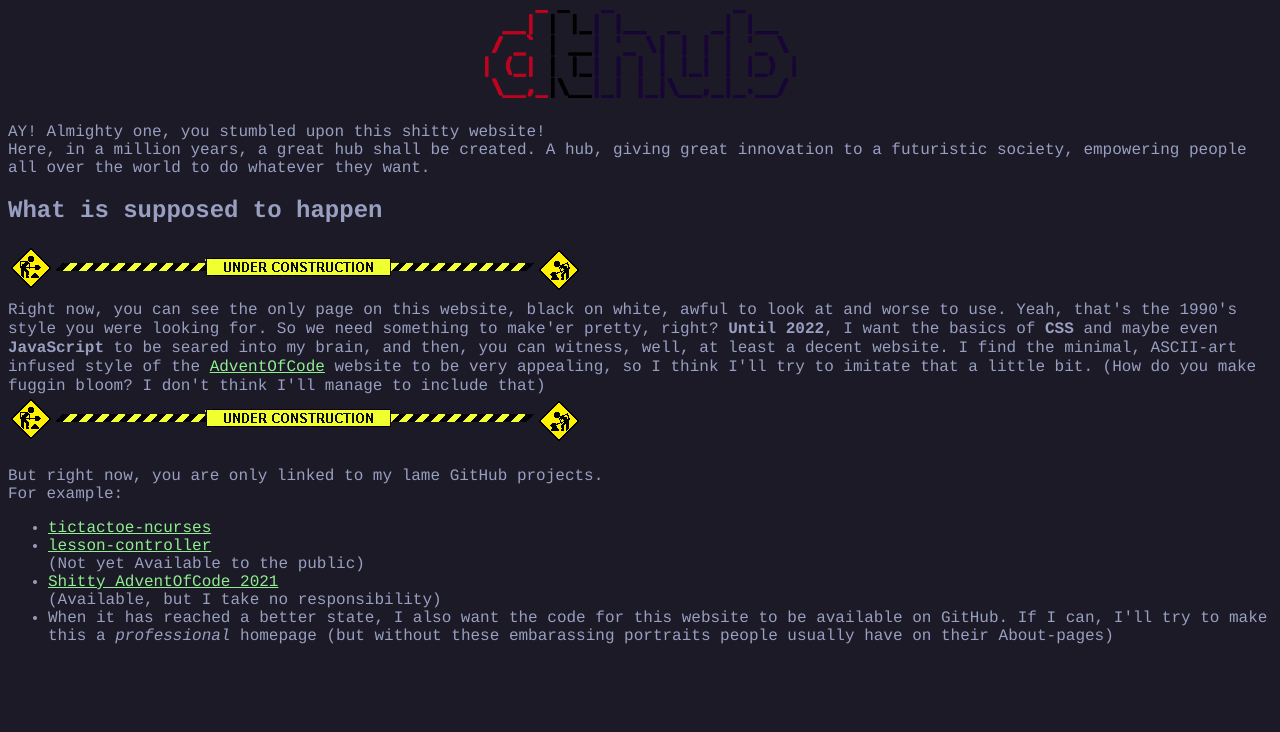
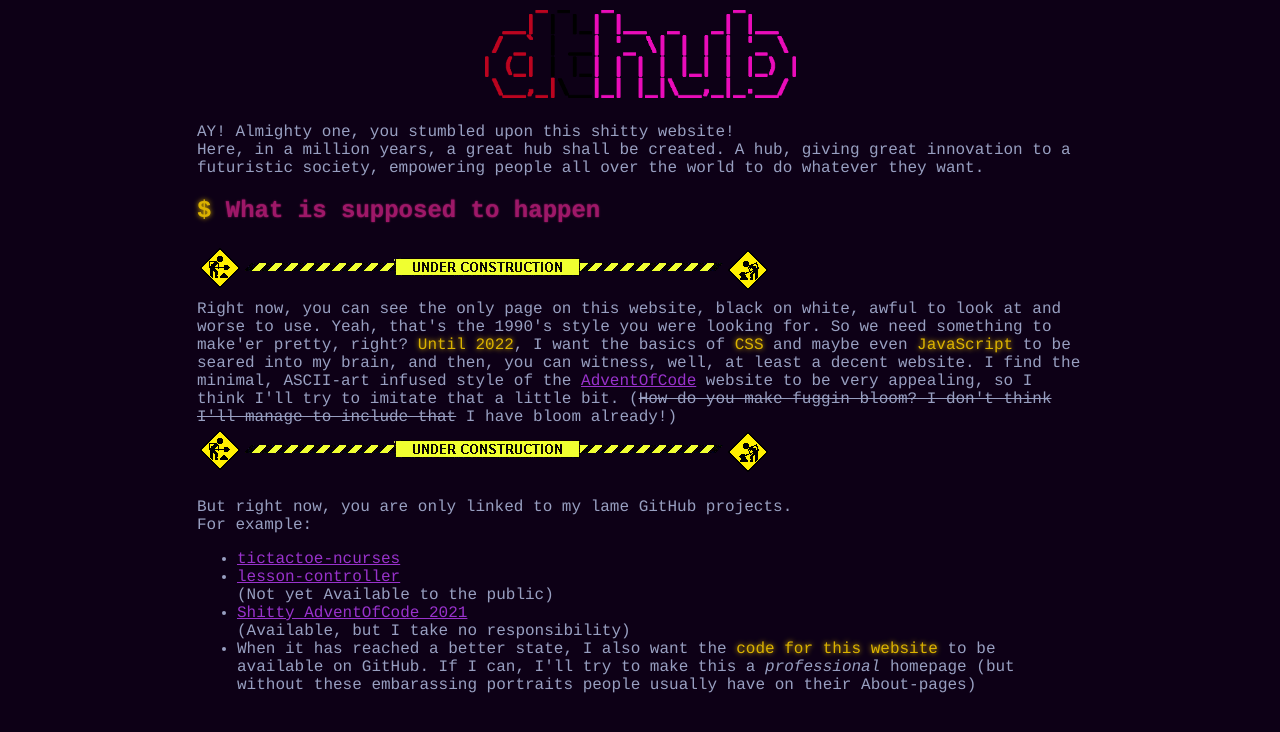
Before and after one commit to Dangertech/dthub, a PHP site: page / in a window 1280 px wide. Shown: the top 732 px of the page. Run offline with PHP 8.4, Linux system fonts and the light colour scheme.

Commit message:
Added glow and changed general appearance

```diff
--- a/index.html
+++ b/index.html
@@ -8,37 +8,37 @@
 	<body>
 		<! Obligatory courier font>
 		<font face="courier">
-		<div>
-			<img class="marginauto" src="source_imgs/dthublogo.png" width=311 height=88 align="middle">
-		</div>
-		<p>
+
+		<img class="marginauto glow" src="source_imgs/dthublogo.png" width=311 height=88 align="middle">
+
+		<p class="center">
 			AY! Almighty one, you stumbled upon this shitty website!
 			<br>
 			Here, in a million years, a great hub shall be created. A hub,
 			giving great innovation to a futuristic society, empowering people
 			all over the world to do whatever they want.
 		</p>
-		<! Under construction explanation >
-		<p>
-			<h2>What is supposed to happen</h2>
+
+		<h2 class="center hover"><gl>$</gl> What is supposed to happen</h2>
+		<p class="center">
 			<img src="source_imgs/under_construction.gif" alt="I swear, I'm working so hard right now...">
 			<br>
 			Right now, you can see the only page on this website, black on white, awful to look at
 			and worse to use. Yeah, that's the 1990's style you were looking for. So we need something
-			to make'er pretty, right? <b>Until 2022</b>, I want the basics of <b>CSS</b> and
-			maybe even <b>JavaScript</b> to be seared into my brain, and then, you can witness, well,
+			to make'er pretty, right? <gl>Until 2022</gl>, I want the basics of <gl>CSS</gl> and
+			maybe even <gl>JavaScript</gl> to be seared into my brain, and then, you can witness, well,
 			at least a decent website. I find the minimal, ASCII-art infused style of the
 			<a href="https://adventofcode.com">AdventOfCode</a> website to be very appealing, so
-			I think I'll try to imitate that a little bit. (How do you make fuggin bloom? I don't
-			think I'll manage to include that)
+			I think I'll try to imitate that a little bit. (<s>How do you make fuggin bloom? I don't
+			think I'll manage to include that</s> I have bloom already!)
 			<br>
 			<img src="source_imgs/under_construction.gif" alt="I swear, I'm working so hard right now...">
 		</p>
-		<p>
+		<p class="center">
 			But right now, you are only linked to my lame GitHub projects.
 			<br>
 			For example:
-			<ul>
+			<ul class="center">
 				<li>
 					<a href="https://github.com/Dangertech/tictactoe-ncurses">
 						tictactoe-ncurses
@@ -59,8 +59,8 @@
 					(Available, but I take no responsibility)
 				</li>
 				<li>
-					When it has reached a better state, I also want the code
-					for this website to be available on GitHub. If I can,
+					When it has reached a better state, I also want the <gl>code
+					for this website</gl> to be available on GitHub. If I can,
 					I'll try to make this a <i>professional</i> homepage
 					(but without these embarassing portraits people usually have on their About-pages)
 				</li>
--- a/style.css
+++ b/style.css
@@ -1,23 +1,72 @@
 :root
 {
-	--main-bg-color: #1c1a26;
+	--main-bg-color: #0d0016;
 	--main-text-color: #989fc1;
+	--glow-accent-color: #dcb300;
+	--glow-hover-color: #ddd500;
 }
-.marginauto
+img.marginauto
 {
 	margin: 10px auto 25px;
 	display: block;
 }
-a:link
-{
-	color: lightgreen;
-}
-a:visited
-{
-	color: green;
-}
+
+
+
 body
 {
 	color: var(--main-text-color);
 	background-color: var(--main-bg-color);
+	/*background-image: url("source_imgs/background.png");*/
 }
+
+.center
+{
+	margin-left: 5cm;
+	margin-right: 5cm;
+}
+
+
+/* Make text Glowing */
+gl
+{
+	color: var(--glow-accent-color);
+	font-style: normal;
+	text-shadow: 0 0 5px var(--glow-accent-color);
+	transition: 0.3s;
+}
+gl:hover
+{
+	color: var(--glow-hover-color);
+	font-style: normal;
+	text-shadow: 0 0 6px var(--glow-hover-color);
+}
+
+
+/* Headings are brighter on hover */
+h1, h2, h3, h4, h5, h6
+{
+	color: #9e1868;
+	text-shadow: 0 0 2px #9e1868;
+	transition: 0.3s;
+}
+h1.hover:hover, h2.hover:hover, h3.hover:hover, h4.hover:hover, h5.hover:hover, h6.hover:hover
+{
+	color: #ea0cba;
+	text-shadow: 0 0 6px #ea0cba;
+}
+
+a:link
+{
+	color: darkorchid;
+	transition: 0.3s;
+}
+a:visited
+{
+	color: darkmagenta;
+}
+a:hover
+{
+	color: darkorchid;
+	text-shadow: 0 0 6px darkorchid;
+}
```
Also changed, not shown: source_imgs/dthublogo.png, 1 other file.
